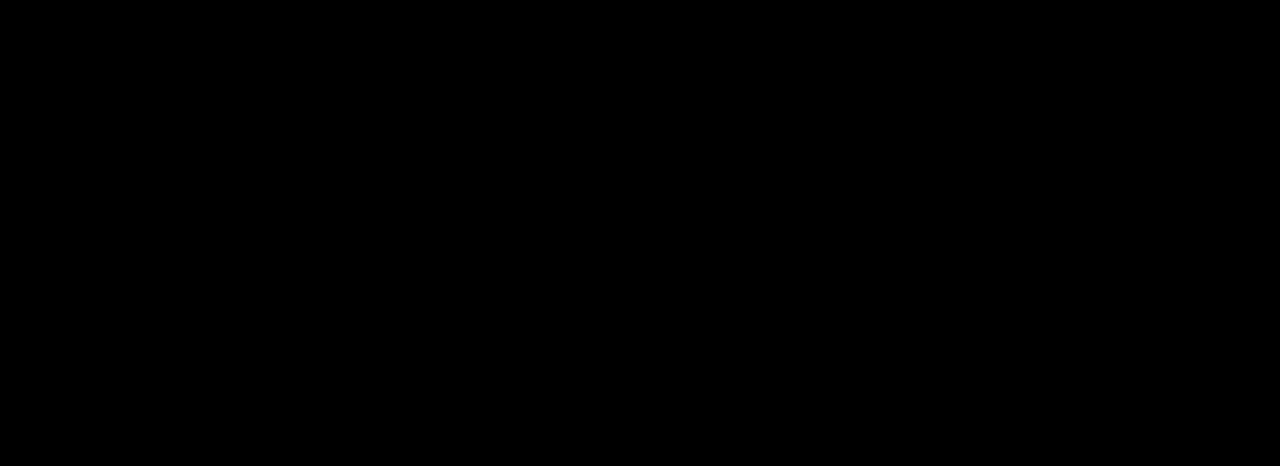
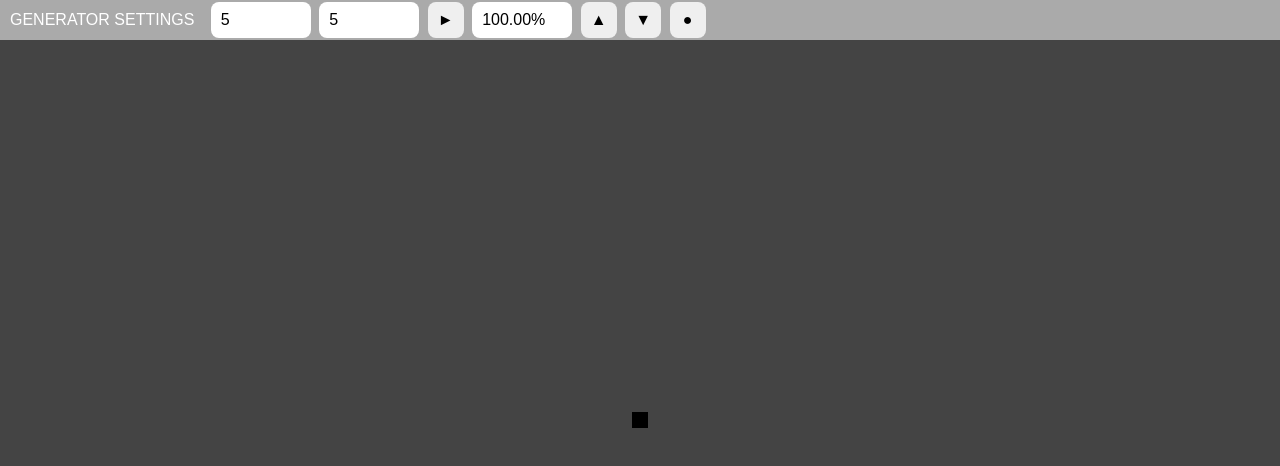
Before and after one commit to DoggyXomaX/transition-matrix-generator, a plain HTML site: page index.html in a window 1280 px wide. Drawn offline with Linux system fonts and the light colour scheme.

Commit message:
Added: first design and functionality of interface

```diff
--- a/css/main.css
+++ b/css/main.css
@@ -1,14 +1,46 @@
-* {
-    margin: 0;
-    padding: 0;
+:root {
+  --scale: 1;
+  --offset-x: 0px;
+  --offset-y: 0px;
 }
 
-html, body {
-    width: 100%;
-    height: 100%;
+* {
+  margin: 0; padding: 0; border: 0;
+  box-sizing: border-box;
+  font-family: sans-serif; font-size: 16px;
 }
+html, body, .wrapper { width: 100%; height: 100%; }
+body { color: #fff; }
 
-body {
-    background-color: #000;
-    color: #fff;
+article {
+  position: absolute;
+  left: calc(50% + var(--offset-x));
+  top: calc(50% + var(--offset-y));
+  transform: translate(-50%, -50%) scale(var(--scale));
+  min-width: 1em;
+  min-height: 1em;
+  background-color: #000000;
 }
+header { width: 100%; background-color: #AAAAAA; z-index: 100; }
+main {
+  overflow: hidden; cursor: move;
+  height: calc(100% - 40px);
+  position: relative;
+  background-color: #444444;
+}
+span { display: inline-block; vertical-align: middle; }
+
+button { cursor: pointer; }
+button:hover { background-color: #BBBBBB; }
+button:active { background-color: #AAAAAA; }
+button, input {
+  min-width: 36px; max-width: 100px; height: 36px;
+  margin: 2px; border-radius: 8px;
+}
+button, input, .title { padding: 0 10px; }
+.title { line-height: 40px; height: 40px; }
+
+@media screen and (max-width: 715px) {
+  main { height: calc(100% - 120px); }
+  span { display: block; text-align: center; }
+}
--- a/index.html
+++ b/index.html
@@ -9,7 +9,25 @@
     <link rel="stylesheet" type="text/css" href="css/main.css">
   </head>
   <body>
-
+    <div class="wrapper">
+      <header>
+        <span class="title">GENERATOR SETTINGS</span>
+        <span>
+          <input type="text" id="widthInput" value="5">
+          <input type="text" id="heightInput" value="5">
+          <button type="button" id="generateButton">►</button>
+        </span>
+        <span>
+          <input type="text" id="scaleInput" value="1">
+          <button id="scaleUpButton">▲</button>
+          <button id="scaleDownButton">▼</button>
+          <button id="scaleResetButton">●</button>
+        </span>
+      </header>
+      <main id="mainObject">
+        <article id="articleObject"></article>
+      </main>
+    </div>
 
     <script src="js/main.js"></script>
   </body>
--- a/js/main.js
+++ b/js/main.js
@@ -1,5 +1,65 @@
-const Start = () => {
-  console.log('Start');
+const App = {
+  elements: null,
+  state: {
+    width: 5,
+    height: 5,
+    scale: 1,
+  },
+  settings: {
+    scaleStep: 0.8,
+  },
 };
 
-window.onload = Start;
+/* Events */
+App.OnScaleWheel = (e) => (e.deltaY > 0 ? App.OnScaleDown : App.OnScaleUp)();
+App.OnScaleChanged = (e) => {
+  const reg = /[0-9\.]*/g.exec(e.target.value);
+  App.SetScale(reg[0] ? +reg[0] * 0.01 : undefined);
+};
+App.OnScaleUp = () => App.SetScale(App.state.scale / App.settings.scaleStep);
+App.OnScaleDown = () => App.SetScale(App.state.scale * App.settings.scaleStep);
+App.OnScaleReset = () => App.SetScale(1);
+
+/* Methods */
+App.GetElements = () => {
+  const tags = [
+    ...App.Tag('input'),
+    ...App.Tag('button'),
+    ...App.Tag('article'),
+    ...App.Tag('main'),
+  ];
+  const elements = {};
+  tags.forEach(e => elements[e.id] = e);
+  return elements;
+};
+App.PrepareElements = () => {
+  App.elements.scaleInput.addEventListener('change', App.OnScaleChanged, true);
+  App.elements.scaleUpButton.addEventListener('click', App.OnScaleUp);
+  App.elements.scaleDownButton.addEventListener('click', App.OnScaleDown);
+  App.elements.scaleResetButton.addEventListener('click', App.OnScaleReset);
+  App.elements.mainObject.addEventListener('mousewheel', App.OnScaleWheel, true);
+  App.SetScale(App.state.scale);
+};
+App.SetScale = (value) => {
+  if (!value) value = App.state.scale;
+  App.state.scale = value;
+  App.elements.scaleInput.value = `${(value * 100).toFixed(2)}%`;
+  App.Var('scale', value);
+};
+App.SetOffset = (x, y) => {
+  App.Var('offset-x', `${x}px`);
+  App.Var('offset-y', `${y}px`);
+};
+
+/* Shortcuts */
+App.Tag = (tag) => document.getElementsByTagName(tag);
+App.Get = (id) => document.getElementById(id);
+App.Var = (name, value) => document.documentElement.style.setProperty(`--${name}`, value);
+
+/* Init */
+App.Start = () => {
+  App.elements = App.GetElements();
+  App.PrepareElements();
+};
+
+window.onload = App.Start;
```
